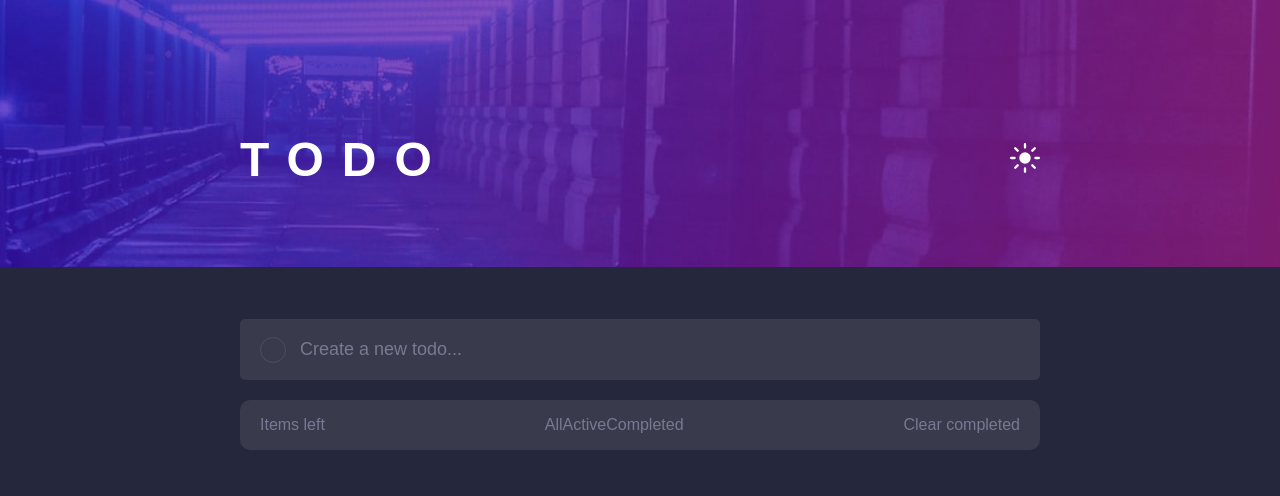
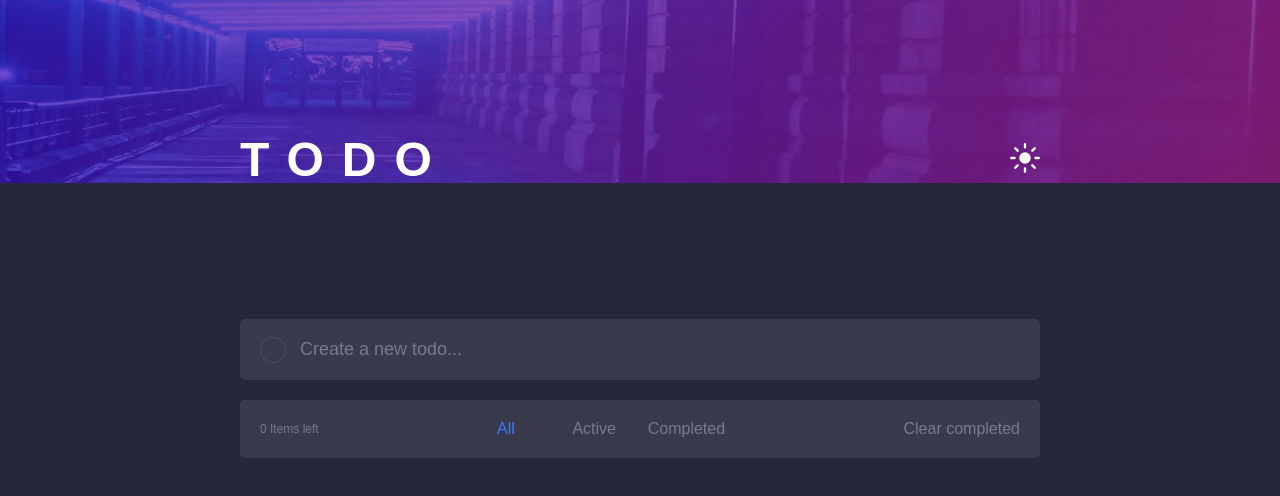
Before and after one commit to jundymek/todo-frontendmentor, a React (Create React App) app: page / in a window 1280 px wide. Shown: the top 496 px of the page. Built offline with nearby package versions, Linux system fonts and the light colour scheme.

Commit message:
feat: TodoOptions component

```diff
--- a/src/components/todos/Todos.tsx
+++ b/src/components/todos/Todos.tsx
@@ -1,6 +1,7 @@
 import React, { useState } from "react";
 import styled from "styled-components";
 import TodoList from "./todoList/TodoList";
+import TodoOptions from "./todoList/todoOptions/TodoOptions";
 
 const StyledWrapper = styled.div`
   width: 100%;
@@ -44,7 +45,7 @@ const StyledInput = styled.input`
 `;
 
 const TodosWrapper = styled.div`
-  border-radius: 10px;
+  border-radius: 5px;
   background: hsl(237, 14%, 26%);
   margin: 0;
   padding: 0;
@@ -52,23 +53,16 @@ const TodosWrapper = styled.div`
   flex-direction: column;
 `;
 
-const OptionsWrapper = styled.div`
-  padding: 0 20px;
-  display: flex;
-  justify-content: space-between;
-  align-items: center;
-  color: hsl(234, 11%, 52%);
-`;
-
 export interface SingleToDo {
   id: number;
   title: string;
-  isCompleded: boolean;
+  isCompleted: boolean;
 }
 
 const Todos = () => {
   const [newToDo, setNewToDo] = useState("");
   const [todos, setTodos] = useState<SingleToDo[] | []>([]);
+  const [filterBy, setFilterBy] = useState<"all" | "active" | "completed">("all");
 
   const setId = () => {
     if (todos.length) {
@@ -78,7 +72,18 @@ const Todos = () => {
   };
   const handleSubmit = (e: React.FormEvent) => {
     e.preventDefault();
-    setTodos((prevState) => [...prevState, { title: newToDo, isCompleded: false, id: setId() }]);
+    setTodos((prevState) => [...prevState, { title: newToDo, isCompleted: false, id: setId() }]);
+  };
+
+  const filteredTodos = () => {
+    switch (filterBy) {
+      case "all":
+        return todos;
+      case "active":
+        return todos.filter((todo) => todo.isCompleted === false);
+      case "completed":
+        return todos.filter((todo) => todo.isCompleted === true);
+    }
   };
 
   const handleChange = (e: { target: { value: React.SetStateAction<string> } }) => {
@@ -95,16 +100,8 @@ const Todos = () => {
         />
       </StyledForm>
       <TodosWrapper>
-        <TodoList todos={todos} setTodos={setTodos} />
-        <OptionsWrapper>
-          <p>Items left</p>
-          <div>
-            <span>All</span>
-            <span>Active</span>
-            <span>Completed</span>
-          </div>
-          <p>Clear completed</p>
-        </OptionsWrapper>
+        <TodoList todos={filteredTodos()} setTodos={setTodos} />
+        <TodoOptions todos={todos} setTodos={setTodos} filterBy={filterBy} setFilterBy={setFilterBy} />
       </TodosWrapper>
     </StyledWrapper>
   );
--- a/src/components/todos/todoList/TodoList.tsx
+++ b/src/components/todos/todoList/TodoList.tsx
@@ -14,8 +14,8 @@ const StyledUl = styled.ul`
   width: 100%;
   margin: 0;
   padding: 0;
-  border-top-left-radius: 10px;
-  border-top-right-radius: 10px;
+  border-top-left-radius: 5px;
+  border-top-right-radius: 5px;
 `;
 
 const TodoList = React.memo<TodoListProps>(({ todos, setTodos }) => {
--- a/src/components/todos/todoList/todoListItem.tsx/TodoListItem.tsx
+++ b/src/components/todos/todoList/todoListItem.tsx/TodoListItem.tsx
@@ -12,7 +12,7 @@ interface TodoListItemProps {
 const StyledLi = styled.li<{ isCompleted: boolean }>`
   width: 100%;
   box-sizing: border-box;
-  padding: 30px 20px 30px 60px;
+  padding: 30px 20px 30px 80px;
   margin: 0;
   color: ${(props) => (props.isCompleted ? "hsl(233, 14%, 35%)" : "hsl(234, 39%, 85%)")};
   font-size: 18px;
@@ -22,8 +22,8 @@ const StyledLi = styled.li<{ isCompleted: boolean }>`
   border-bottom: 1px solid hsl(234, 11%, 52%);
   position: relative;
   &:first-child {
-    border-top-left-radius: 10px;
-    border-top-right-radius: 10px;
+    border-top-left-radius: 5px;
+    border-top-right-radius: 5px;
   }
 `;
 
@@ -79,15 +79,15 @@ const TodoListItem = React.memo<TodoListItemProps>(({ todo, todos, setTodos }) =
     console.log(newTodos);
     const x = newTodos.find((item) => item.id === todo.id);
     if (x) {
-      x.isCompleded = !x.isCompleded;
+      x.isCompleted = !x.isCompleted;
     }
     setTodos(newTodos);
   };
   console.log(todo);
   return (
-    <StyledLi isCompleted={todo.isCompleded}>
-      <StyledAction type="button" onClick={handleComplete} isCompleted={todo.isCompleded}>
-        <StyledInnerButton isCompleted={todo.isCompleded}></StyledInnerButton>
+    <StyledLi isCompleted={todo.isCompleted}>
+      <StyledAction type="button" onClick={handleComplete} isCompleted={todo.isCompleted}>
+        <StyledInnerButton isCompleted={todo.isCompleted}></StyledInnerButton>
       </StyledAction>
       {todo.title}
     </StyledLi>
--- /dev/null
+++ b/src/components/todos/todoList/todoOptions/TodoOptions.tsx
@@ -0,0 +1,71 @@
+import React from "react";
+import styled from "styled-components";
+import { SingleToDo } from "../../Todos";
+
+const OptionsWrapper = styled.div`
+  padding: 20px 20px;
+  display: flex;
+  justify-content: space-between;
+  align-items: center;
+  color: hsl(234, 11%, 52%);
+`;
+
+const StyledItemCounter = styled.span`
+  font-size: 12px;
+`;
+
+const StyledDiv = styled.div`
+  display: grid;
+  grid-template-columns: 1fr 1fr 1fr;
+  width: 30%;
+`;
+
+const StyledFilterOption = styled.span<{ type: string; filterBy: "all" | "active" | "completed" }>`
+  color: ${(props) => (props.filterBy === props.type ? "hsl(220, 98%, 61%)" : "hsl(234, 11%, 52%)")};
+  cursor: pointer;
+  &:hover {
+    color: hsl(234, 39%, 85%);
+  }
+`;
+
+const StyledSpan = styled.span`
+  cursor: pointer;
+  &:hover {
+    color: hsl(234, 39%, 85%);
+  }
+`;
+
+interface TodoOptionsProps {
+  todos: SingleToDo[] | [];
+  setTodos: React.Dispatch<React.SetStateAction<SingleToDo[] | []>>;
+  setFilterBy: React.Dispatch<React.SetStateAction<"all" | "active" | "completed">>;
+  filterBy: "all" | "active" | "completed";
+}
+
+const TodoOptions = React.memo<TodoOptionsProps>(({ todos, setTodos, filterBy, setFilterBy }) => {
+  const leftItems = todos.filter((todo: SingleToDo) => todo.isCompleted === false).length;
+
+  const handleClearCompleted = () => {
+    const newTodos = todos.filter((todo) => todo.isCompleted === false);
+    setTodos(newTodos);
+  };
+  return (
+    <OptionsWrapper>
+      <StyledItemCounter>{leftItems} Items left</StyledItemCounter>
+      <StyledDiv>
+        <StyledFilterOption type="all" filterBy={filterBy} onClick={() => setFilterBy("all")}>
+          All
+        </StyledFilterOption>
+        <StyledFilterOption type="active" filterBy={filterBy} onClick={() => setFilterBy("active")}>
+          Active
+        </StyledFilterOption>
+        <StyledFilterOption type="completed" filterBy={filterBy} onClick={() => setFilterBy("completed")}>
+          Completed
+        </StyledFilterOption>
+      </StyledDiv>
+      <StyledSpan onClick={handleClearCompleted}>Clear completed</StyledSpan>
+    </OptionsWrapper>
+  );
+});
+
+export default TodoOptions;
--- a/src/styles/globalStyles.ts
+++ b/src/styles/globalStyles.ts
@@ -7,9 +7,8 @@ const GlobalStyle = createGlobalStyle`
     padding: 0;
     font-family: 'Josefin Sans', sans-serif;
     background-image: url(${bgImage});
-    background-size: contain;
+    background-size: 100% 40%;
     background-repeat: no-repeat;
-    /* box-sizing:border-box; */
     background-color: hsl(235, 24%, 19%);
   }
 
```
